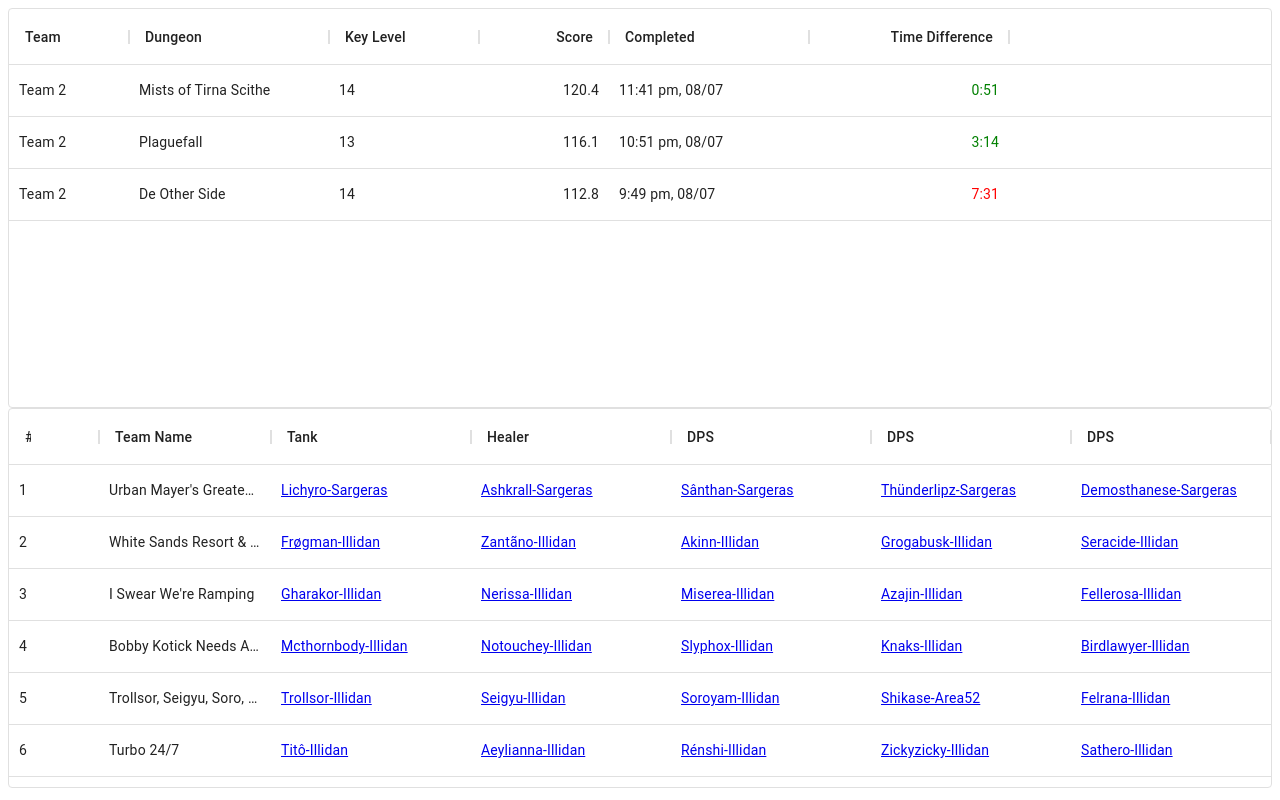
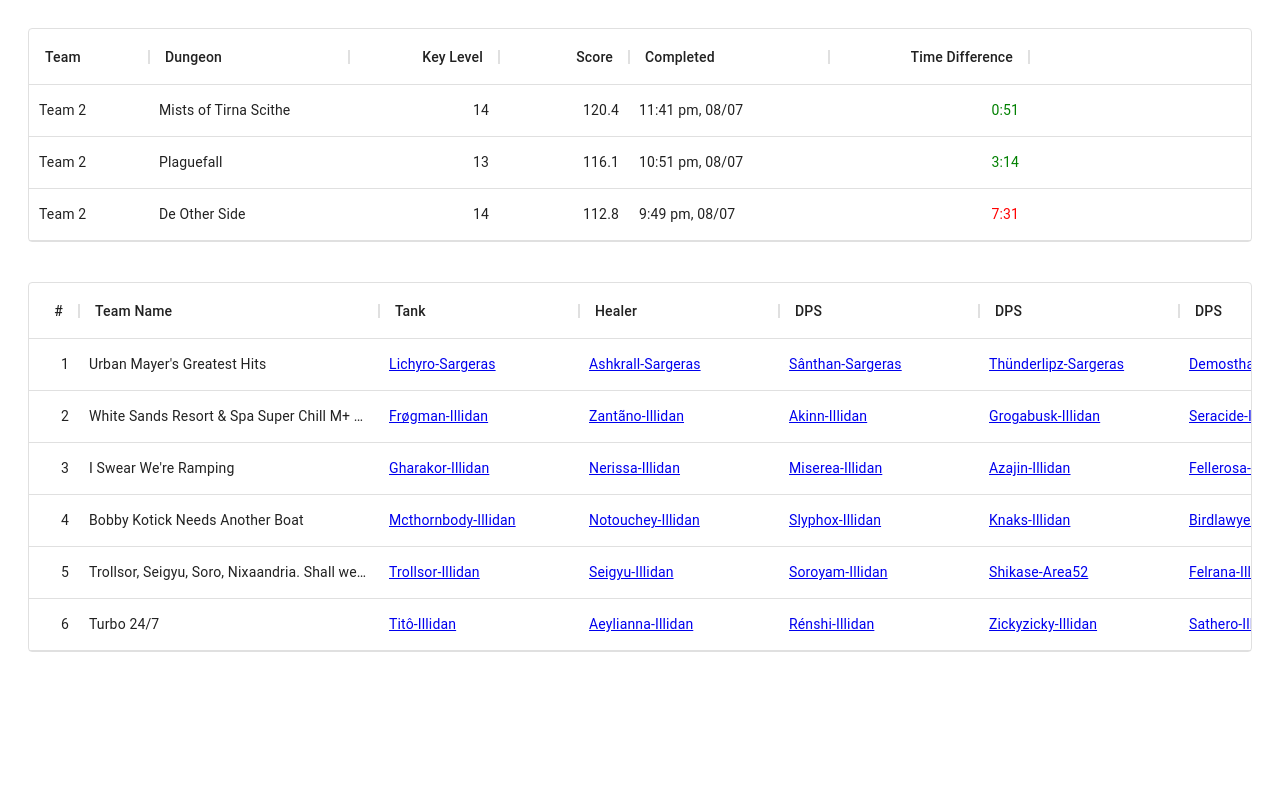
Before and after one commit to 4very/mplus_leaderboard, a Next.js app: page / in a window 1280 px wide. Built offline with nearby package versions, Linux system fonts and the light colour scheme.

Commit message:
hid the annoying ass sorting menu

```diff
--- a/src/pages/index.tsx
+++ b/src/pages/index.tsx
@@ -68,6 +68,7 @@ export default function ContentPage(props: Props) { // eslint-disable-line
       field: 'keystoneLevel',
       headerName: 'Key Level',
       width: 150,
+      type: 'number',
     },
     { field: 'score', headerName: 'Score', width: 130, type: 'number' },
     {
@@ -85,8 +86,15 @@ export default function ContentPage(props: Props) { // eslint-disable-line
   ];
 
   const teamColumns = [
-    { field: 'id', headerName: '#', width: 90 },
-    { field: 'team', headerName: 'Team Name', width: 300, flex: 1 },
+    {
+      field: 'id',
+      headerName: '#',
+      width: 30,
+      type: 'number',
+      disableColumnMenu: true,
+      sortable: false,
+    },
+    { field: 'team', headerName: 'Team Name', minWidth: 300, flex: 1 },
     {
       field: 'tank',
       headerName: 'Tank',
@@ -121,22 +129,25 @@ export default function ContentPage(props: Props) { // eslint-disable-line
 
   return (
     <div>
-      <div style={{ height: '400px', width: '100%' }}>
+      <div style={{ width: '100%', padding: '20px', boxSizing: 'border-box' }}>
         <DataGrid
           rows={props.runRows}
           columns={runColumns}
           disableSelectionOnClick
           hideFooter
+          autoHeight
         />
       </div>
-      <div style={{ height: '380px', width: '100%' }}>
+      <div style={{ width: '100%', padding: '20px', boxSizing: 'border-box' }}>
         <DataGrid
           rows={props.teamRows}
           columns={teamColumns}
           disableSelectionOnClick
           hideFooter
+          autoHeight
         />
       </div>
+      <div />
     </div>
   );
 }
```
